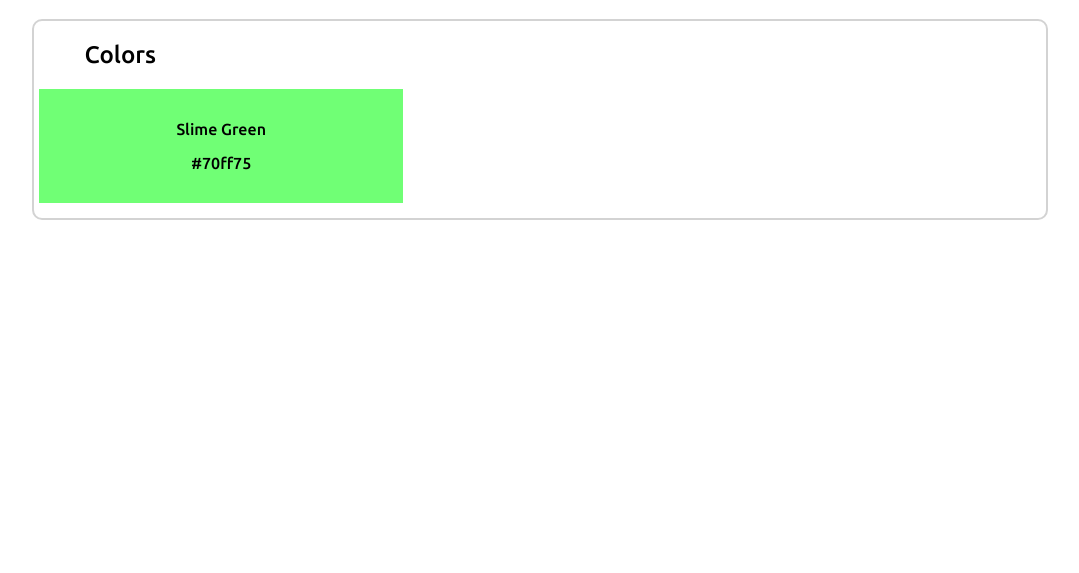
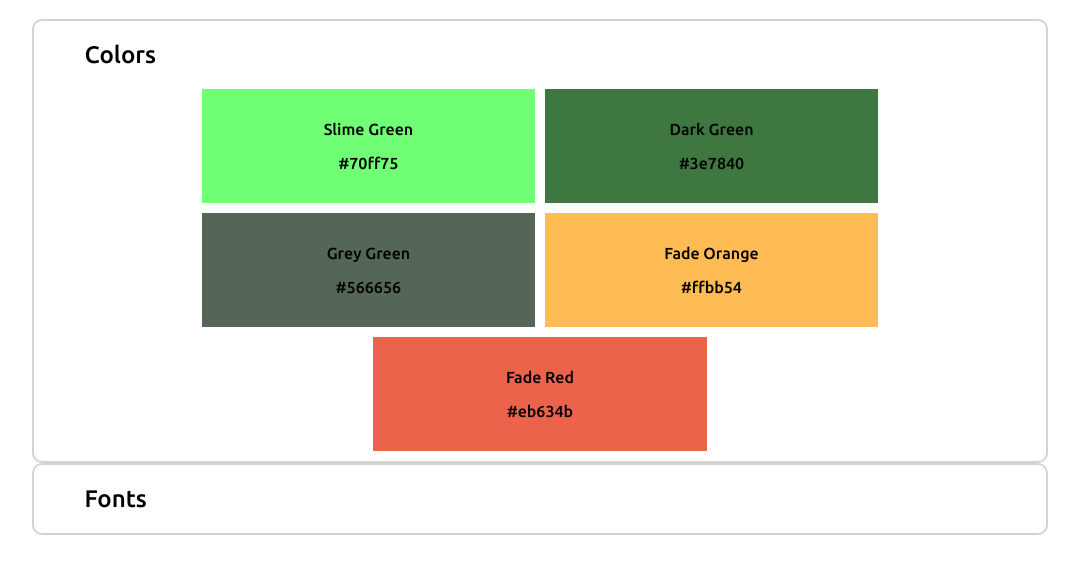
Before and after one commit to ZacRobinson84/style_guide, a plain HTML site: page index.html in a window 1280 px wide. Shown: the part 161-734 px from the top of the page, without its empty margins (100-1179 px from the left). Drawn offline with Linux system fonts and the light colour scheme.

Commit message:
complete color section and start font section

```diff
--- a/index.html
+++ b/index.html
@@ -17,12 +17,31 @@
       <h1>easyBake's Style Guide</h1>
     </div>
 
-    <div class="color">
+    <div class="container">
       <h2>Colors</h2>
-      <div class="slime-green">
+      <div class="color-tile" id="slime-green">
         <p>Slime Green</p>
         <p>#70ff75</p>
       </div>
+      <div class="color-tile" id="dark-green">
+        <p>Dark Green</p>
+        <p>#3e7840</p>
+      </div>
+      <div class="color-tile" id="grey-green">
+        <p>Grey Green</p>
+        <p>#566656</p>
+      </div>
+      <div class="color-tile" id="fade-orange">
+        <p>Fade Orange</p>
+        <p>#ffbb54</p>
+      </div>
+      <div class="color-tile" id="fade-red">
+        <p>Fade Red</p>
+        <p>#eb634b</p>
+      </div>
+    </div>
+    <div class="container">
+      <h2>Fonts</h2>
     </div>
   </body>
 </html>
--- a/style.css
+++ b/style.css
@@ -14,22 +14,44 @@ h1 {
   color: white;
 }
 
-.color {
+.container {
   margin: auto;
   width: 80%;
   border: 2px solid lightgray;
   border-radius: 10px;
+  text-align: center;
 }
 
 h2 {
   padding-left: 50px;
   font-weight: 500;
+  text-align: left;
 }
 
-.slime-green {
-  background-color: #70ff75;
-  width: 33%;
+.color-tile {
+  display: inline-block;
+  width: 30%;
   padding: 15px;
-  margin: 0 3px 15px 5px;
+  margin: 0 3px 10px 3px;
   text-align: center;
 }
+
+#slime-green {
+  background-color: #70ff75;
+}
+
+#dark-green {
+  background-color: #3e7840;
+}
+
+#grey-green {
+  background-color: #566656;
+}
+
+#fade-orange {
+  background-color: #ffbb54;
+}
+
+#fade-red {
+  background-color: #eb634b;
+}
```
